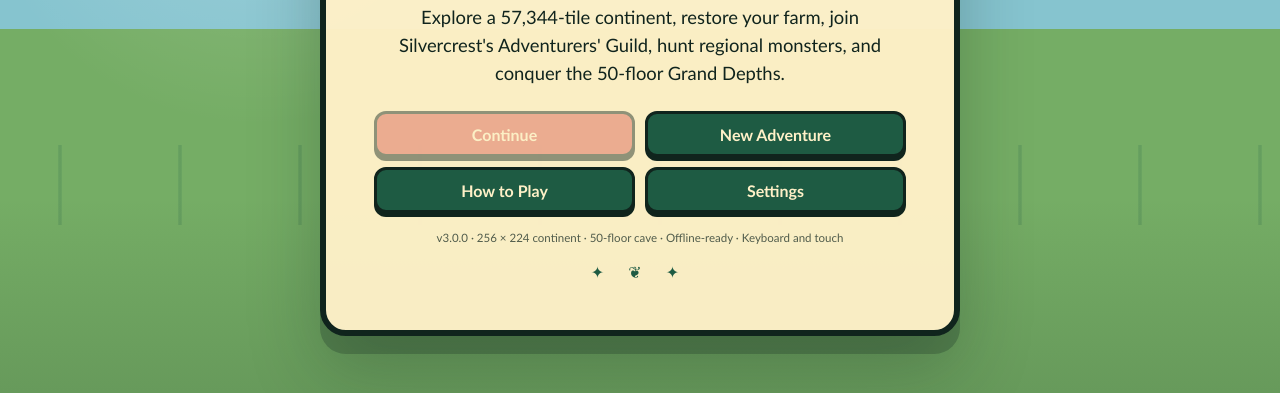
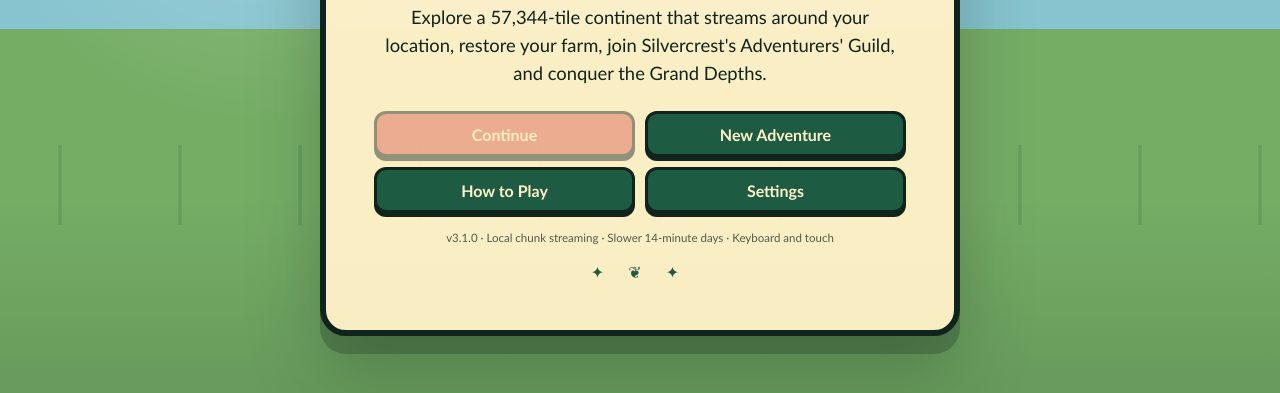
Before and after one commit to tan15hacks/cloned, a website with bundled scripts: page index.html in a window 1280 px wide. Shown: the part 323-716 px from the top of the page. Built offline with nearby package versions, Linux system fonts and the light colour scheme.

Commit message:
Update title for streamed world and slower days

```diff
--- a/index.html
+++ b/index.html
@@ -4,7 +4,7 @@
   <meta charset="UTF-8" />
   <meta name="viewport" content="width=device-width, initial-scale=1, viewport-fit=cover, user-scalable=no" />
   <meta name="theme-color" content="#1e5b43" />
-  <meta name="description" content="Hearthvale is an original farming, exploration, guild, and cave adventure across a 57,344-tile continent." />
+  <meta name="description" content="Hearthvale is an original farming, exploration, guild, and cave adventure across a streamed 57,344-tile continent." />
   <link rel="manifest" href="manifest.webmanifest" />
   <link rel="icon" href="assets/icon.svg" />
   <link rel="apple-touch-icon" href="assets/icon.svg" />
@@ -44,14 +44,14 @@
       <div class="title-panel">
         <p class="eyebrow">FARM · EXPLORE · HUNT · DESCEND</p>
         <h1>HEARTHVALE</h1>
-        <p class="subtitle">Explore a 57,344-tile continent, restore your farm, join Silvercrest's Adventurers' Guild, hunt regional monsters, and conquer the 50-floor Grand Depths.</p>
+        <p class="subtitle">Explore a 57,344-tile continent that streams around your location, restore your farm, join Silvercrest's Adventurers' Guild, and conquer the Grand Depths.</p>
         <div class="title-actions">
           <button id="continueButton" class="primary">Continue</button>
           <button id="newGameButton">New Adventure</button>
           <button id="howToButton">How to Play</button>
           <button id="settingsButton">Settings</button>
         </div>
-        <p class="version">v3.0.0 · 256 × 224 continent · 50-floor cave · Offline-ready · Keyboard and touch</p>
+        <p class="version">v3.1.0 · Local chunk streaming · Slower 14-minute days · Keyboard and touch</p>
       </div>
     </section>
 
```
